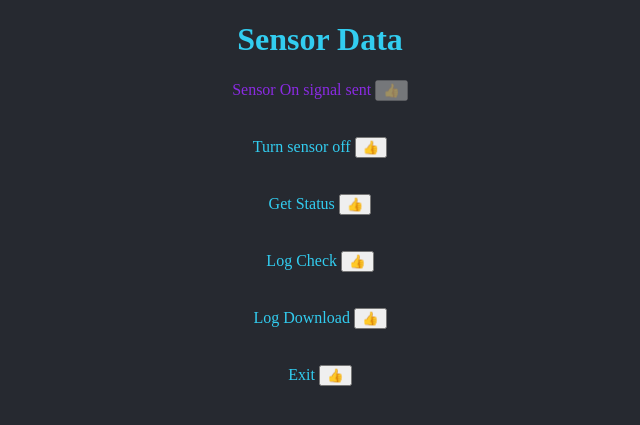
After one commit to KingJulian99/EEE_Last_Prac, a Flask app: page /on in a window 1280 px wide. The commit adds this page. Shown: the top 425 px of the page, without its empty margins (320-960 px from the left). Run offline with Flask 2, Linux system fonts and the light colour scheme.

Commit message:
Added some HTML pages

```diff
--- a/Server/balena-python-hello-world-master/src/main.py
+++ b/Server/balena-python-hello-world-master/src/main.py
@@ -28,6 +28,16 @@ def thread_function(IP, PORT):
 def hello_world():
     return render_template('index.html')
 
+@app.route('/on')
+def turn_on():
+    # send TCP signal instructing client to turn off
+    return render_template('on.html')
+
+@app.route('/off')
+def turn_off():
+    # send TCP signal instructing client to turn off
+    return render_template('off.html')
+
 if __name__ == '__main__':
     IP = '196.24.166.233'
     PORT = 5005
--- /dev/null
+++ b/Server/balena-python-hello-world-master/src/templates/on.html
@@ -0,0 +1,62 @@
+<!DOCTYPE html>
+<html>
+    <head>
+
+    </head>
+    <body style="background-color: rgb(38, 41, 48); color:rgb(50, 205, 240); text-align: center;">
+        <h1>Sensor Data</h1>
+
+
+        <form action="on.html" disabled>
+            <label style="color: blueviolet;">Sensor On signal sent</label>
+            <input type="submit" value="👍" disabled>
+        </form>
+
+        <br>
+        <br>
+
+
+        <form>
+            <label>Turn sensor off</label>
+            <input type="submit" value="👍">
+        </form>
+
+        <br>
+        <br>
+
+
+        <form>
+            <label>Get Status</label>
+          <input type="submit" value="👍">
+        </form>
+
+        <br>
+        <br>
+
+
+        <form>
+            <label>Log Check</label>
+            <input type="submit" value="👍">
+        </form>
+
+
+        <br>
+        <br>
+
+
+        <form>
+            <label>Log Download</label>
+            <input type="submit" value="👍">
+        </form>
+
+        <br>
+        <br>
+
+
+        <form>
+            <label>Exit</label>
+           <input type="submit" value="👍">
+        </form>
+
+    </body>
+</html>
```
Also changed, not shown: Server/balena-python-hello-world-master/src/templates/index.html (+32 -1 lines), Server/balena-python-hello-world-master/src/templates/off.html (added, +62 -0 lines).
